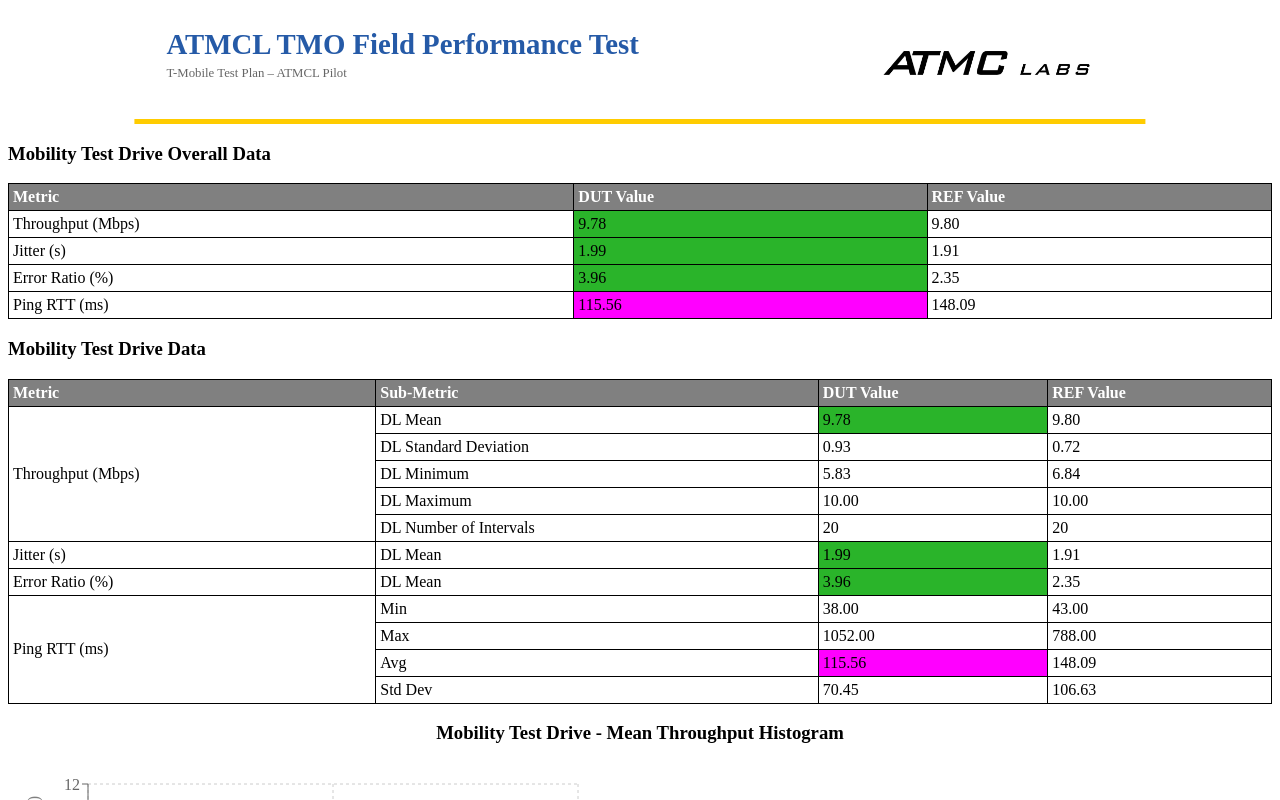
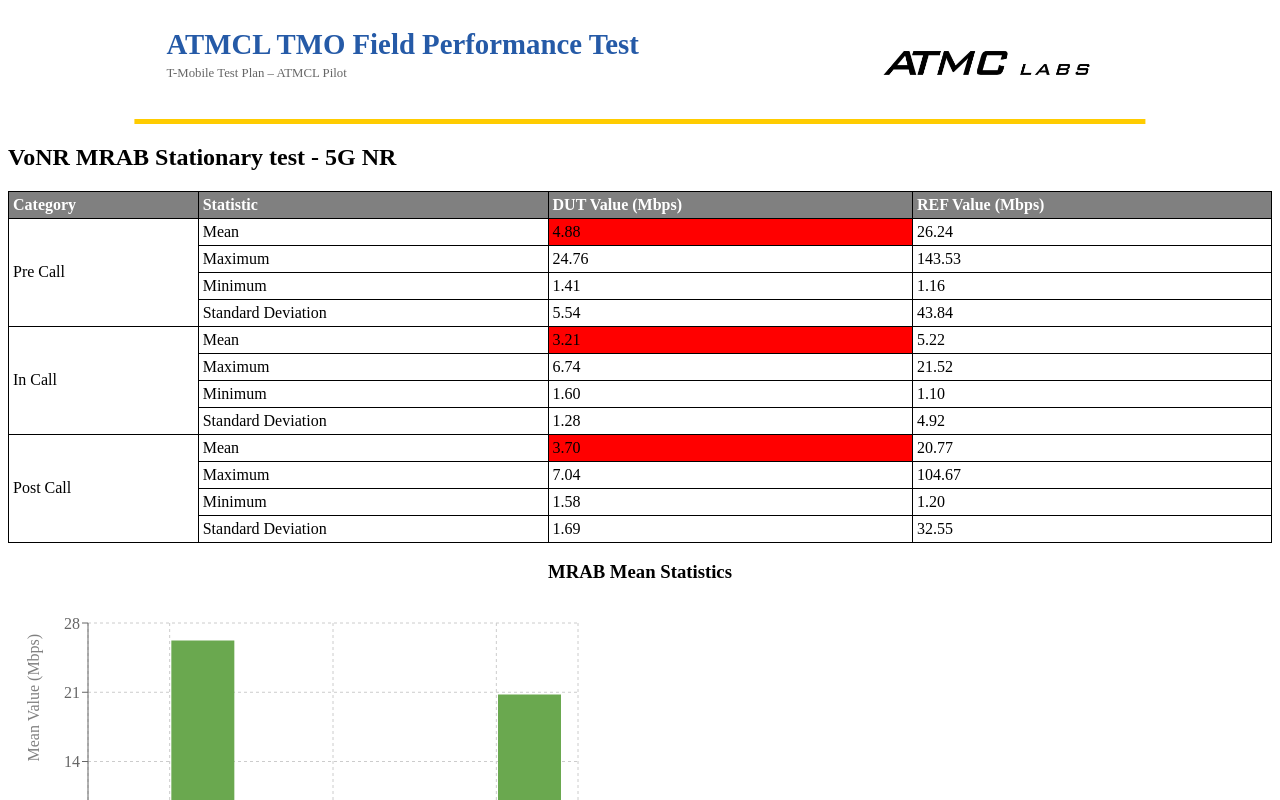
Before and after one commit to LiJieSu0/Fit4Launch_Report, a React (Create React App) app in the folder report-generator-app/: page / in a window 1280 px wide. Shown: the top 800 px of the page. Built offline with nearby package versions, Linux system fonts and the light colour scheme; what chartjs-plugin-datalabels would draw is missing.

Commit message:
add mrab kpi rule color

```diff
--- a/report-generator-app/src/ReportDetails/DataPerformance/DpDetailsPage.js
+++ b/report-generator-app/src/ReportDetails/DataPerformance/DpDetailsPage.js
@@ -25,7 +25,7 @@ function DpDetailsPage() {
       <Dp_playStore_Component/>
       <Dp_MHS_Page/> */}
 
-      <DpDriveTestDetailPage/>
+      {/* <DpDriveTestDetailPage/> */}
       <DpMrabDetailsPage/>
 
       <DpNSAStationaryDetails/>
--- a/report-generator-app/src/ReportDetails/DataPerformance/DpMrabDetailsPage.js
+++ b/report-generator-app/src/ReportDetails/DataPerformance/DpMrabDetailsPage.js
@@ -3,6 +3,7 @@ import MrabData from '../../DataFiles/SA/DpMrabResults/Mrab.json';
 import '../../StyleScript/Restricted_Report_Style.css';
 import DpHistogramComponent from './DpHistogramComponent';
 import { CHART_COLOR_DUT, CHART_COLOR_REF } from '../../Constants/ChartColors';
+import { getKpiCellColor } from '../../Utils/KpiRules';
 
 const DpMrabDetailsPage = () => {
   const [mrabData, setMrabData] = useState(null);
@@ -15,8 +16,8 @@ const DpMrabDetailsPage = () => {
     return <div>Loading MRAB data...</div>;
   }
   return (
-    //TODO add overall data
     <div className="page-content">
+      {/* Overall table here */}
       <h2>VoNR MRAB Stationary test - 5G NR</h2>
 
       <table className="general-table-style">
@@ -33,7 +34,9 @@ const DpMrabDetailsPage = () => {
           <tr>
             <td rowSpan="4">Pre Call</td>
             <td>Mean</td>
-            <td>{mrabData["DUT MRAB"]["MRAB Statistics"]["Pre Call"]["Mean"].toFixed(2)}</td>
+            <td style={{ backgroundColor: getKpiCellColor('Throughput', mrabData["DUT MRAB"]["MRAB Statistics"]["Pre Call"]["Mean"], mrabData["REF MRAB"]["MRAB Statistics"]["Pre Call"]["Mean"]) }}>
+              {mrabData["DUT MRAB"]["MRAB Statistics"]["Pre Call"]["Mean"].toFixed(2)}
+            </td>
             <td>{mrabData["REF MRAB"]["MRAB Statistics"]["Pre Call"]["Mean"].toFixed(2)}</td>
           </tr>
           <tr>
@@ -54,7 +57,9 @@ const DpMrabDetailsPage = () => {
           <tr>
             <td rowSpan="4">In Call</td>
             <td>Mean</td>
-            <td>{mrabData["DUT MRAB"]["MRAB Statistics"]["In Call"]["Mean"].toFixed(2)}</td>
+            <td style={{ backgroundColor: getKpiCellColor('Throughput', mrabData["DUT MRAB"]["MRAB Statistics"]["In Call"]["Mean"], mrabData["REF MRAB"]["MRAB Statistics"]["In Call"]["Mean"]) }}>
+              {mrabData["DUT MRAB"]["MRAB Statistics"]["In Call"]["Mean"].toFixed(2)}
+            </td>
             <td>{mrabData["REF MRAB"]["MRAB Statistics"]["In Call"]["Mean"].toFixed(2)}</td>
           </tr>
           <tr>
@@ -75,7 +80,9 @@ const DpMrabDetailsPage = () => {
           <tr>
             <td rowSpan="4">Post Call</td>
             <td>Mean</td>
-            <td>{mrabData["DUT MRAB"]["MRAB Statistics"]["Post Call"]["Mean"].toFixed(2)}</td>
+            <td style={{ backgroundColor: getKpiCellColor('Throughput', mrabData["DUT MRAB"]["MRAB Statistics"]["Post Call"]["Mean"], mrabData["REF MRAB"]["MRAB Statistics"]["Post Call"]["Mean"]) }}>
+              {mrabData["DUT MRAB"]["MRAB Statistics"]["Post Call"]["Mean"].toFixed(2)}
+            </td>
             <td>{mrabData["REF MRAB"]["MRAB Statistics"]["Post Call"]["Mean"].toFixed(2)}</td>
           </tr>
           <tr>
```
